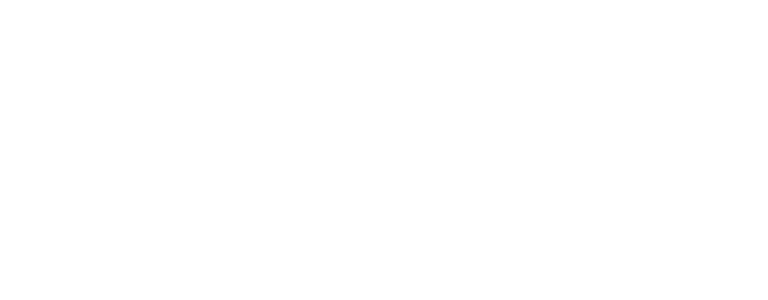
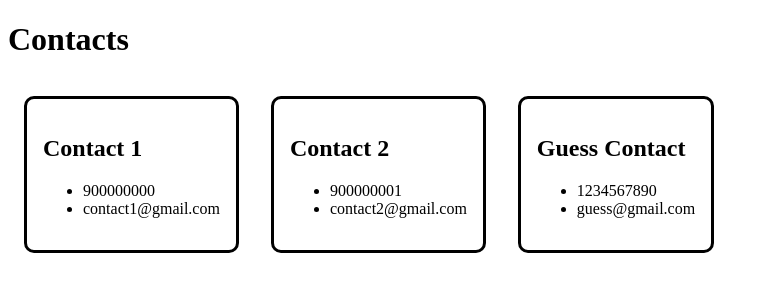
Before and after one commit to Jasmine-Abucejo/React-Practices, a React (Vite) app: page /contacts in a window 1280 px wide. Before the commit this address had no page. Shown: the top 300 px of the page, without its empty margins (0-768 px from the left). Built offline with nearby package versions, Linux system fonts and the light colour scheme.

Commit message:
practice: props

```diff
--- /dev/null
+++ b/src/ContactList.jsx
@@ -0,0 +1,37 @@
+import propTypes from "prop-types";
+
+function ContactList(props) {
+  return (
+    <>
+      <div
+        style={{
+          display: "inline-block",
+          border: "solid black",
+          borderRadius: "10px",
+          padding: "1em",
+          boxShadow: "2px black",
+          margin: "1em",
+        }}
+      >
+        <h2>{props.name}</h2>
+        <ul>
+          <li>{props.number}</li>
+          <li>{props.email}</li>
+        </ul>
+      </div>
+    </>
+  );
+}
+ContactList.propTypes = {
+  name: propTypes.string,
+  number: propTypes.number,
+  email: propTypes.string,
+};
+
+ContactList.defaultProps = {
+  name: "Guess Contact",
+  number: 1234567890,
+  email: "guess@gmail.com",
+};
+
+export default ContactList;
--- /dev/null
+++ b/src/Contacts.jsx
@@ -0,0 +1,21 @@
+import ContactList from "./ContactList.jsx";
+
+function Contacts() {
+  return (
+    <>
+      <h1>Contacts</h1>
+      <ContactList
+        name="Contact 1"
+        number={900000000}
+        email="contact1@gmail.com"
+      />
+      <ContactList
+        name="Contact 2"
+        number={900000001}
+        email="contact2@gmail.com"
+      />
+      <ContactList />
+    </>
+  );
+}
+export default Contacts;
--- /dev/null
+++ b/src/Maxcount.jsx
@@ -0,0 +1,36 @@
+import { useState, useRef } from "react";
+import { useNavigate } from "react-router-dom";
+
+function Maxcount() {
+  const [count, setCount] = useState(0);
+  const [time, setTime] = useState(10);
+  const timeLeft = useRef(null);
+  const addCount = () => {
+    setCount((prev) => prev + 1);
+  };
+  const timmer = () => {
+    timeLeft.current = window.setInterval(() => {
+      console.log(timeLeft.current);
+      setTime((prev) => {
+        if (prev === 1) {
+          clearInterval(timeLeft.current);
+          return 0;
+        }
+        return prev - 1;
+      });
+    }, 1000);
+  };
+  // timmer();
+  return (
+    <div style={{ textAlign: "center" }}>
+      <h1>Maxcount</h1>
+      <p>{count}</p>
+      <p>Time left: {time}</p>
+      <button onClick={timmer} id="plusBtn">
+        +
+      </button>
+    </div>
+  );
+}
+
+export default Maxcount;
--- a/src/Submitform.jsx
+++ b/src/Submitform.jsx
@@ -8,7 +8,7 @@
     navigate("/progressbar");
   };
   const next = () => {
-    navigate("/submitform");
+    navigate("/contacts");
   };
   const { register, handleSubmit } = useForm();
   const [username, setUsername] = useState("");
--- a/src/Todo.jsx
+++ b/src/Todo.jsx
@@ -23,7 +23,7 @@
   const deleteTodo = (e) => {
     setTodos(todos.filter((todo) => todo.id !== e.id));
   };
-  const todoList = todos.map((todo, index) => {
+  const todoList = todos.map((todo) => {
     return (
       <li key={todo.id}>
         {todo.text} <button onClick={() => deleteTodo(todo)}>Delete</button>
--- a/src/main.jsx
+++ b/src/main.jsx
@@ -6,6 +6,8 @@
 import Todo from "./Todo.jsx";
 import Progressbar from "./Progressbar.jsx";
 import Submitform from "./Submitform.jsx";
+import Maxcount from "./Maxcount.jsx";
+import Contacts from "./Contacts.jsx";
 
 ReactDOM.createRoot(document.getElementById("root")).render(
   <BrowserRouter>
@@ -15,6 +17,8 @@
       <Route path="/todo" element={<Todo />} />
       <Route path="/progressbar" element={<Progressbar />} />
       <Route path="/submitform" element={<Submitform />} />
+      <Route path="/maxcount" element={<Maxcount />} />
+      <Route path="/contacts" element={<Contacts />} />
     </Routes>
   </BrowserRouter>
 );
```
